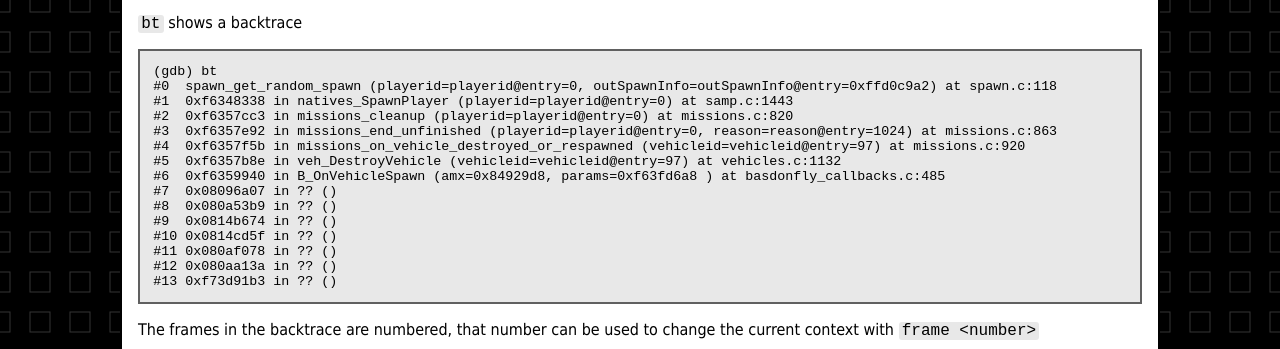
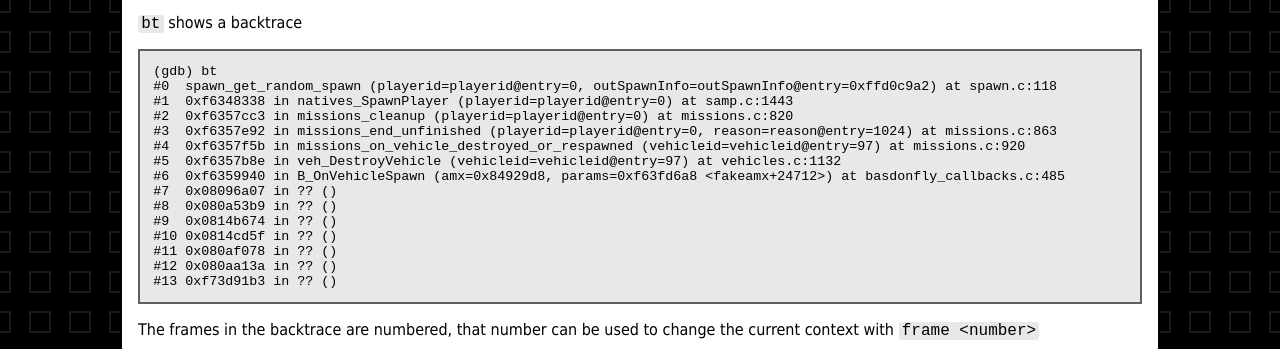
Before and after one commit to yugecin/php, a plain HTML site: page blog-006-debugging-segfaults-with-gdb.html in a window 1280 px wide. Shown: the part 1592-1941 px from the top of the page. Drawn offline with Linux system fonts and the light colour scheme.

Commit message:
fix blog6 bad html/align/indent

```diff
--- a/blog-006-debugging-segfaults-with-gdb.html
+++ b/blog-006-debugging-segfaults-with-gdb.html
@@ -140,7 +140,7 @@ outSpawnInfo=outSpawnInfo@entry=0xffd0c9a2) at spawn.c:118
 #3  0xf6357e92 in missions_end_unfinished (playerid=playerid@entry=0, reason=reason@entry=1024) at missions.c:863
 #4  0xf6357f5b in missions_on_vehicle_destroyed_or_respawned (vehicleid=vehicleid@entry=97) at missions.c:920
 #5  0xf6357b8e in veh_DestroyVehicle (vehicleid=vehicleid@entry=97) at vehicles.c:1132
-#6  0xf6359940 in B_OnVehicleSpawn (amx=0x84929d8, params=0xf63fd6a8 <fakeamx+24712>) at basdonfly_callbacks.c:485
+#6  0xf6359940 in B_OnVehicleSpawn (amx=0x84929d8, params=0xf63fd6a8 &lt;fakeamx+24712&gt;) at basdonfly_callbacks.c:485
 #7  0x08096a07 in ?? ()
 #8  0x080a53b9 in ?? ()
 #9  0x0814b674 in ?? ()
```
Lines whose indentation alone changed are shown as unchanged.
